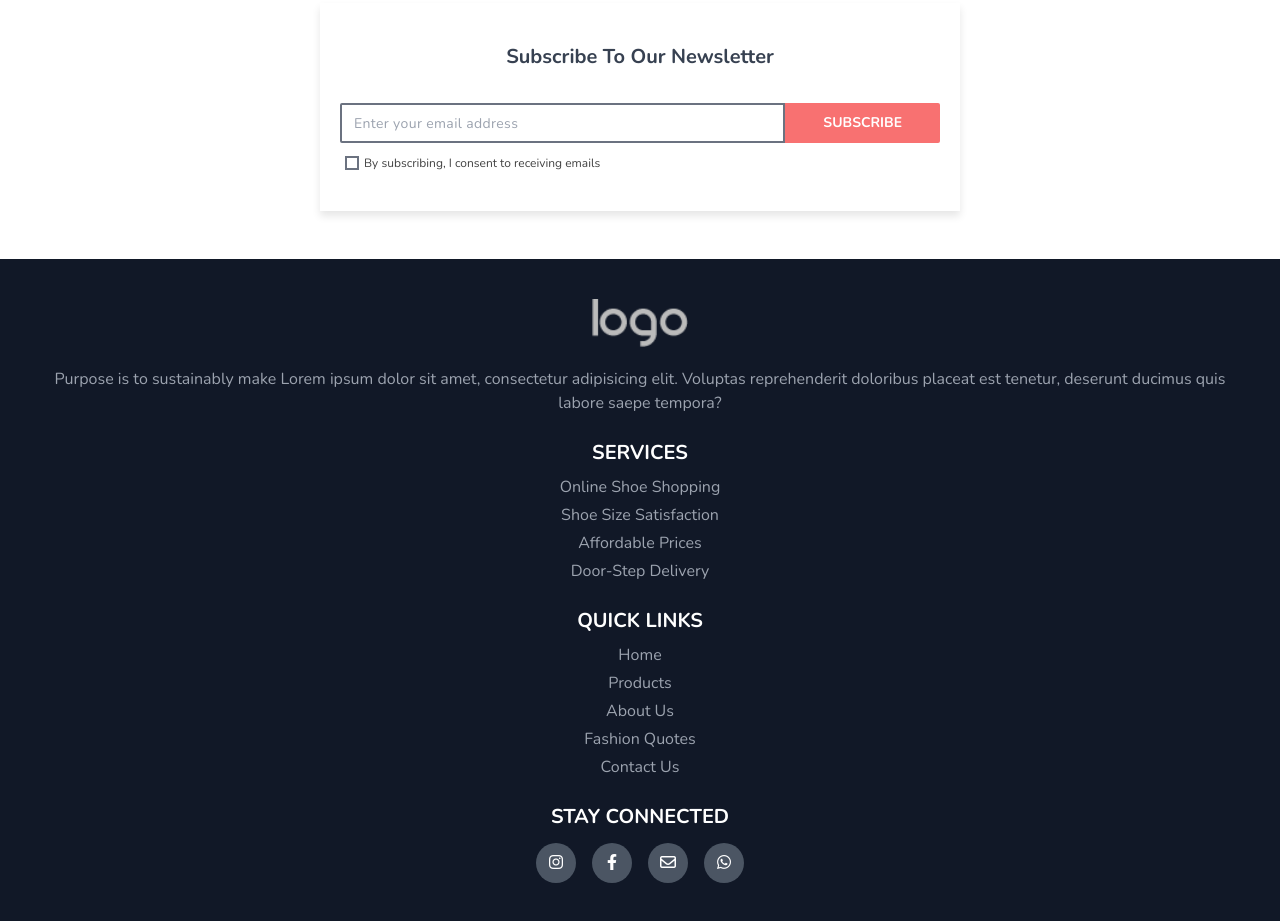
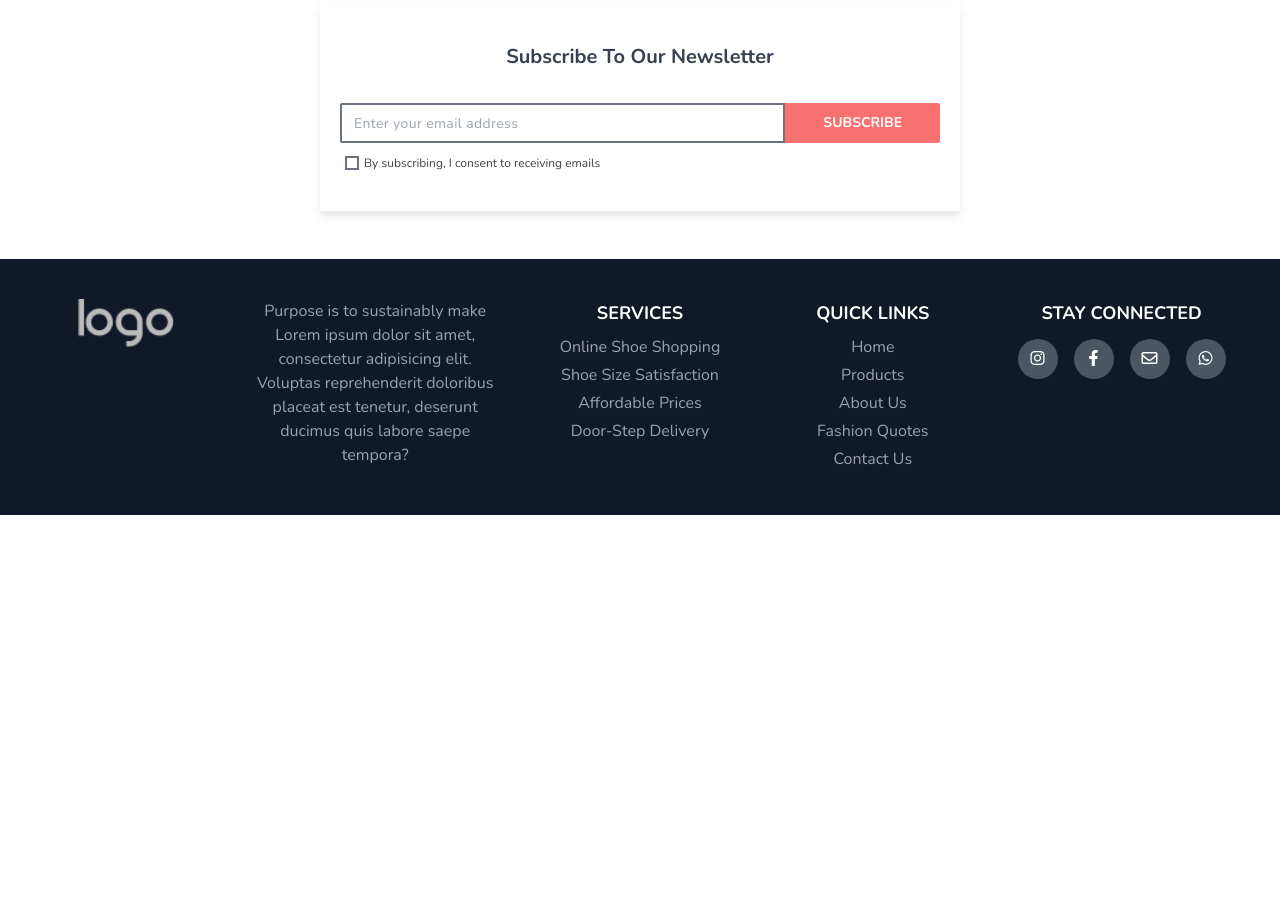
Before and after one commit to Babatunde-Ben/Luxury-Feet, a website: page public/index.html in a window 1280 px wide. Shown: the part 2802-3723 px from the top of the page. After the commit the page ends 3317 px from the top, so only its background shows below. Drawn offline with nearby package versions, Linux system fonts and the light colour scheme.

Commit message:
modified footer stying for desktop

```diff
--- a/public/index.html
+++ b/public/index.html
@@ -34,7 +34,7 @@
             ><img src="./images/default-logo.png" alt=""
           /></a>
           <button
-            class="text-primary inline-flex p-3 rounded lg:hidden ml-auto mr-4"
+            class="text-primary inline-flex p-3 rounded lg:hidden ml-auto mr-1 md:mr-4"
             id="menu-icon"
           >
             <svg
@@ -520,15 +520,15 @@
 
     <!-- footer -->
     <footer
-      class="bg-gray-900 px-8 py-10 flex flex-wrap items-start justify-evenly gap-y-5"
+      class="bg-gray-900 px-8 py-10 flex flex-wrap items-start justify-around gap-y-5 sm:gap-x-3 sm:gap-y-7"
     >
       <!-- logo container -->
-      <div class="w-full flex justify-center">
+      <div class="w-full flex justify-center sm:w-40">
         <img src="./images/default-logo.png" alt="" class="w-24" />
       </div>
 
       <!-- purpose container -->
-      <div class="w-full">
+      <div class="w-full sm:w-64">
         <p class="text-center text-gray-400 mb-1">
           Purpose is to sustainably make Lorem ipsum dolor sit amet, consectetur
           adipisicing elit. Voluptas reprehenderit doloribus placeat est
@@ -537,7 +537,7 @@
       </div>
 
       <!-- services container -->
-      <div class="w-full">
+      <div class="w-full sm:w-48">
         <p class="footer-subtitle text-center">services</p>
         <ul>
           <li class="text-center text-gray-400 mb-1 capitalize">
@@ -557,7 +557,7 @@
       </div>
 
       <!-- links container -->
-      <div class="w-full">
+      <div class="w-full sm:w-48">
         <p class="footer-subtitle text-center">quick links</p>
         <ul>
           <li class="text-center">
@@ -585,7 +585,7 @@
       </div>
 
       <!-- contacts container  -->
-      <div class="mb-6 w-full">
+      <div class="mb-6 w-full sm:w-56">
         <p class="footer-subtitle text-center">stay connected</p>
         <div class="flex justify-center my-3 mx-auto">
           <a href="#" class="footer-social-media-links">
--- a/src/styles.css
+++ b/src/styles.css
@@ -109,7 +109,7 @@
 } */
 
 .footer-subtitle {
-  @apply font-extrabold text-xl text-primary uppercase mb-2;
+  @apply font-extrabold text-lg text-primary uppercase mb-2;
 }
 .footer-nav-links {
   @apply text-gray-400 capitalize mb-1 inline-block hover:text-primary;
```
Also changed, not shown: public/styles.css.
